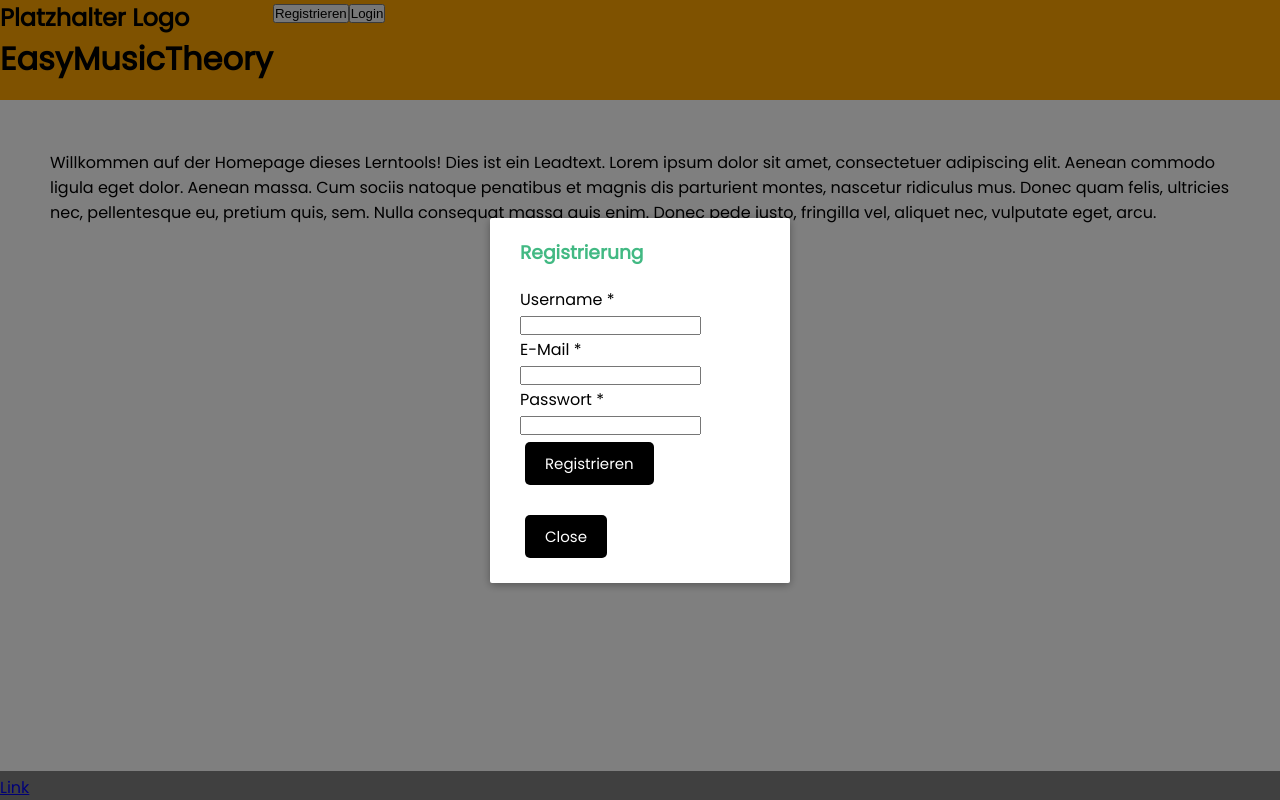
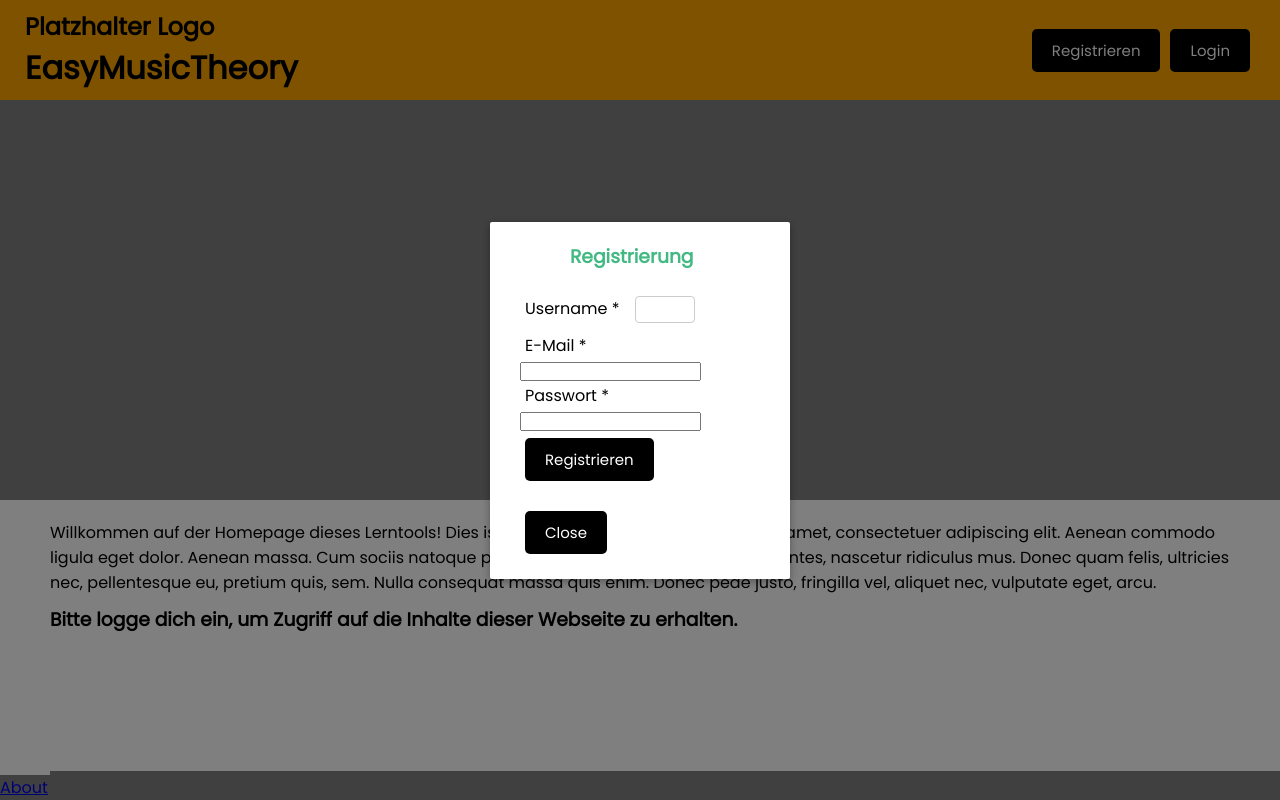
Before and after one commit to bsandoz/mmp-lehrprojekt, a Vue app: page / in a window 1280 px wide. Both pictures are taken after a click on the button "Registrieren". Built offline with nearby package versions, Linux system fonts and the light colour scheme; no server answers.

Commit message:
Basic styling and various fixes

```diff
--- a/src/App.vue
+++ b/src/App.vue
@@ -51,6 +51,9 @@ export default {
   body {
     font-family: 'Poppins', sans-serif;
   }
+  h3 {
+    margin-left: 50px;
+  }
   .container {
     max-width: 500px;
     margin: 30px auto;
@@ -73,14 +76,53 @@ export default {
     font-size: 15px;
     font-family: inherit;
   }
-    .btn:focus {
+  .btn:focus {
     outline: none;
   }
-    .btn:active {
+  .btn:active {
     transform: scale(0.98);
   }
-    .btn-block {
+  .btn-block {
     display: block;
     width: 100%;
   }
+  .site-title {
+    margin-left: 50px;
+    margin-right: 50px;
+  }
+  .main-container {
+    margin-left: 100px;
+    margin-right: 100px;
+    margin-top: 50px;
+    border-style: dashed;
+    border-width: thin;
+  }
+  .clickbox {
+    border-style: solid;
+    max-width: 500px;
+    min-height: 100px;
+    text-align: center;
+    margin-top: 50px;
+  }
+  .site-title {
+    margin-top: 50px;
+  }
+  input[type=text], select {
+    max-width: 25%;
+    padding: 5px;
+    margin: 10px;
+    margin-top: 5px;
+    display: inline-block;
+    border: 1px solid #ccc;
+    border-radius: 4px;
+    box-sizing: border-box;
+  }
+  input[type=number] {
+    margin: 10px;
+  }
+  label {
+    margin: 5px;
+    margin-bottom: 0px;
+    margin-top: 20px;
+  }
 </style>
--- a/src/components/Footer.vue
+++ b/src/components/Footer.vue
@@ -1,7 +1,7 @@
 <template>
   <div>
     <h3>About</h3>
-    <router-link to="/about">Link</router-link>
+    <router-link to="/about">About</router-link>
   </div>
 </template>
 
--- a/src/components/Header.vue
+++ b/src/components/Header.vue
@@ -5,8 +5,8 @@
       <h1>EasyMusicTheory</h1>
     </div>
     <div class="header-right">
-      <button type="button" name="button-register" v-if="!userIsLoggedIn" @click="showModalRegister = true">Registrieren</button>
-      <button type="button" name="button-login" v-if="!userIsLoggedIn" @click="showModalLogin = true">Login</button>
+      <button type="button" class="btn" name="button-register" v-if="!userIsLoggedIn" @click="showModalRegister = true">Registrieren</button>
+      <button type="button" class="btn" name="button-login" v-if="!userIsLoggedIn" @click="showModalLogin = true">Login</button>
       <Teleport to="body">
         <!-- use the modal component, pass in the prop -->
         <ModalLogin :show="showModalLogin" @close="showModalLogin = false">
@@ -73,8 +73,17 @@ export default {
 <style scoped>
 .header {
   display: flex;
+  align-items: center;
+  justify-content: space-between;
   background-color: orange;
-  margin-bottom: 50px;
   min-height: 100px;
 }
+.header-left {
+  margin-left: 25px;
+}
+.header-right {
+  margin-right: 25px;
+  align-self: center;
+  justify-content: flex-end;
+}
 </style>
--- a/src/components/Lead.vue
+++ b/src/components/Lead.vue
@@ -20,5 +20,7 @@ export default {
     justify-content: space-between;
     margin-left: 50px;
     margin-right: 50px;
+    margin-top: 20px;
+    margin-bottom: 10px;
   }
 </style>
--- a/src/components/gameComponents/Hangman.vue
+++ b/src/components/gameComponents/Hangman.vue
@@ -1,17 +1,17 @@
 <template>
   <div class="exercise">
     <div class="hangman-container" @click="startGame">
-      <h4 v-if="this.isGameRunning === false">Hangman starten!</h4>
+      <button class="btn" v-if="this.isGameRunning === false">Hangman starten!</button>
       <div class="hangman" v-if="this.isGameRunning">
         <p>Welcher Begriff gehört zu folgender Definition?</p>
-        <h3>{{ this.wordsArray[this.currentDefinition].definition }}</h3>
+        <h4>{{ this.wordsArray[this.currentDefinition].definition }}</h4>
         <div class="letter-gaps">
           <div class="empty-definition" v-for="item in emptyLettersArray" v-if="isGameRunning">
             <h1> {{item}} </h1>
           </div>
         </div>
         <div v-if="canEnterLetters">
-          <input id="hangmanInput" type="text" name="letter" maxlength="1" v-model="typedLetter" v-on:input="checkForLetters(typedLetter)" autocomplete="off">
+          <input id="hangman-input" type="text" name="letter" maxlength="1" v-model="typedLetter" v-on:input="checkForLetters(typedLetter)" autocomplete="off">
         </div>
         <h2>Anzahl Fehler: {{ this.errorCounter }}</h2>
       </div>
@@ -202,4 +202,10 @@ import { mapState } from 'pinia';
   .letter-gaps {
     display: flex;
   }
+  .hangman-container {
+    margin: 50px;
+  }
+  #hangman-input {
+    margin-left: 0px;
+  }
 </style>
--- a/src/components/gameComponents/Memory.vue
+++ b/src/components/gameComponents/Memory.vue
@@ -1,11 +1,12 @@
 <template>
   <div class="exercise">
-    <div class="memory-container" @click="startGame" :if="this.testQuizCompleted === false">
-      <h4 v-if="this.isGameRunning === false">Memory starten!</h4>
+    <Lead lead="In diesem Memory sind 6 Begriffe zu Datenvisualisierungen und ihre Definitionen versteckt.
+    Kannst Du sie alle finden und richtig zuordnen?" />
+    <div class="memory-container" :if="this.testQuizCompleted === false">
+      <button class="btn" v-if="this.isGameRunning === false" @click="startGame">Memory starten!</button>
       <div v-for="item in memoryboxArray" :key="item.id" v-if="this.isGameRunning">
         <div class="memory-box" @click="toggleVisibility(item)"
         :class="{visible: item.isVisible},{solved: item.isSolved}">
-          <h3>{{ item.id }}</h3>
           <p>{{ item.fieldText }}</p>
         </div>
       </div>
@@ -14,12 +15,17 @@
 </template>
 
 <script>
+import Lead from '../Lead.vue'
+
 import { useUserStore } from '@/store/UserStore.js'
 
 import { mapState } from 'pinia';
 
 export default {
   name: 'Memory',
+  components: {
+    Lead,
+  },
   data() {
     return {
       isGameRunning: false,
@@ -181,27 +187,35 @@ export default {
 
 <style lang="css" scoped>
   .exercise {
-    display: flex;
+
     width: 100%;
   }
   .memory-container {
     display: grid;
+    margin: 50px;
     width: 75%;
     height: auto;
     align-self: center;
-    grid-template-columns: 1fr 1fr 1fr;
+    grid-template-columns: 1fr 1fr 1fr 1fr;
   }
   .memory-box {
-    width: 200px;
-    height: 200px;
+    max-width: 250px;
+    min-width: 200px;
+    max-height: 250px;
+    min-height: 200px;
     border-style: solid;
     border-color: grey;
     margin-bottom: 50px;
     font-size: 0;
+    display: flex;
+    text-align: center;
+    justify-content: center;
+    align-items: center;
+    padding: 10px;
   }
   .visible {
     background-color: yellow;
-    font-size: 14pt;
+    font-size: 12pt;
   }
   .solved {
     background-color: green;
--- a/src/components/modals/ModalRegister.vue
+++ b/src/components/modals/ModalRegister.vue
@@ -12,7 +12,7 @@
             <p v-if="errors.missingFields">Du hast nicht alle Felder ausgefüllt.</p>
           </div>
           <div class="modal-body">
-            <form v-if="!formSubmitted" @submit.prevent="handleForm" class="user_form">
+            <form v-if="!formSubmitted" @submit.prevent="handleForm" class="user-form">
               <div v-for="input in userForm" :key="input.name">
                 <label :for="input.name">{{ input.placeholder }}
                   <span :class="input.req">*</span>
--- a/src/views/About.vue
+++ b/src/views/About.vue
@@ -1,6 +1,7 @@
 <template>
-  <h3>Alpha-Version</h3>
-  <router-link to="/">Go Back</router-link>
+  <h3>v0.0.1a</h3>
+  <p>Es handelt sich bei dieser Seite um eine Alpha-Version, die sich noch im Aufbau befindet.</p>
+  <router-link to="/">Zurück zur Startseite</router-link>
 </template>
 
 <script>
--- a/src/views/Home.vue
+++ b/src/views/Home.vue
@@ -1,9 +1,13 @@
 <template>
+  <div class="placeholder-hero">
+    <p>Platzhalter Hero-Image</p>
+  </div>
   <Lead lead="Willkommen auf der Homepage dieses Lerntools! Dies ist ein Leadtext. Lorem ipsum dolor sit amet,
   consectetuer adipiscing elit. Aenean commodo ligula eget dolor. Aenean massa. Cum sociis natoque penatibus et magnis dis parturient montes,
   nascetur ridiculus mus. Donec quam felis, ultricies nec, pellentesque eu, pretium quis, sem. Nulla consequat massa quis enim.
   Donec pede justo, fringilla vel, aliquet nec, vulputate eget, arcu. "/>
   <Content :content="content" />
+  <h3 v-if="!userIsLoggedIn">Bitte logge dich ein, um Zugriff auf die Inhalte dieser Webseite zu erhalten.</h3>
 </template>
 
 <script>
@@ -43,4 +47,12 @@ export default {
 </script>
 
 <style lang="css" scoped>
+  .placeholder-hero {
+    background-color: gray;
+    width: 100%;
+    height: 400px;
+    display: flex;
+    justify-content: center;
+    align-items: center;
+  }
 </style>
--- a/src/views/Test.vue
+++ b/src/views/Test.vue
@@ -1,10 +1,10 @@
 <template>
-  <h3>Versuchsdurchführung Thesis</h3>
-  <Lead v-if="!showGames" lead="Willkommen zur Versuchsdurchführung für meine Bachelorthesis! Es folgt ein kurzer Theorieinput
+  <h3 class="site-title">Versuchsdurchführung Thesis</h3>
+  <Lead v-if="!showGames && !isMemory && !isHangman" lead="Willkommen zur Versuchsdurchführung für meine Bachelorthesis! Es folgt ein kurzer Theorieinput
     (Lesezeit ca. 5 Minuten) zum Thema Datenvisualisierungen. Daraufhin wirst Du gebeten, eines von zwei bekannten Spielen
     zu spielen, mithilfe deren Dein erlerntes Wissen zu Datenvisualisierungen auf unterhaltsame Art
     abgefragt und gefestigt werden soll. Ich wünsche Dir viel Erfolg und viel Spass!"/>
-  <TestUserInfo v-if="!showGames" @set-user-info="setUserInfo"/>
+  <TestUserInfo v-if="!showGames && !isMemory && !isHangman" @set-user-info="setUserInfo"/>
   <TestSelectGame v-if="showGames" @set-memory="setMemory" @set-hangman="setHangman" />
   <Memory v-if="isMemory" />
   <Hangman v-if="isHangman" />
```
Also changed, not shown: src/components/TestUserInfo.vue (+24 -7 lines), src/components/gameComponents/TestSelectGame.vue (+42 -4 lines).
